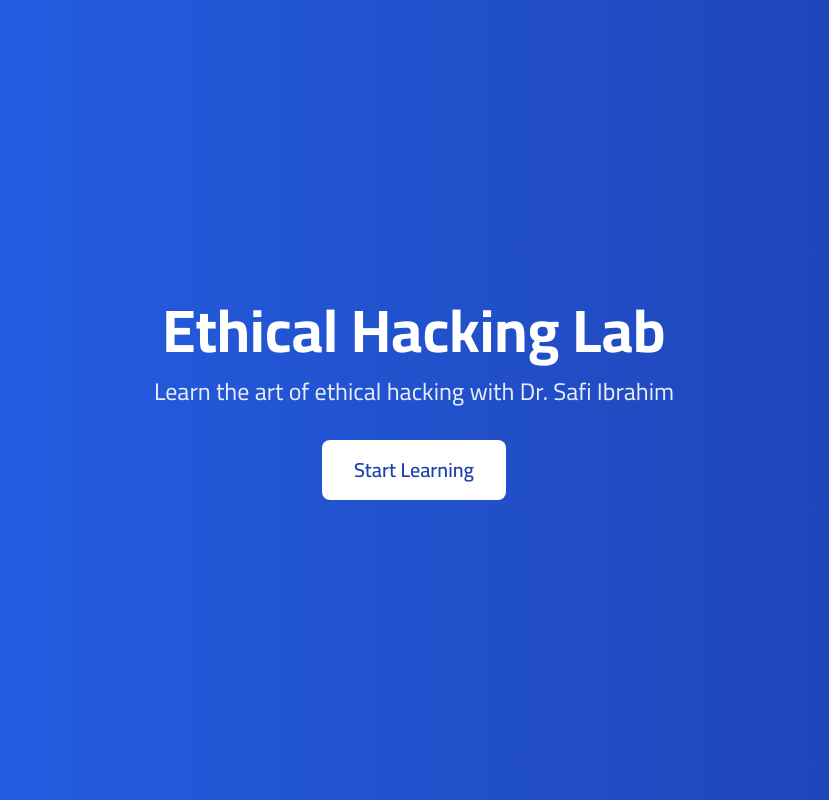
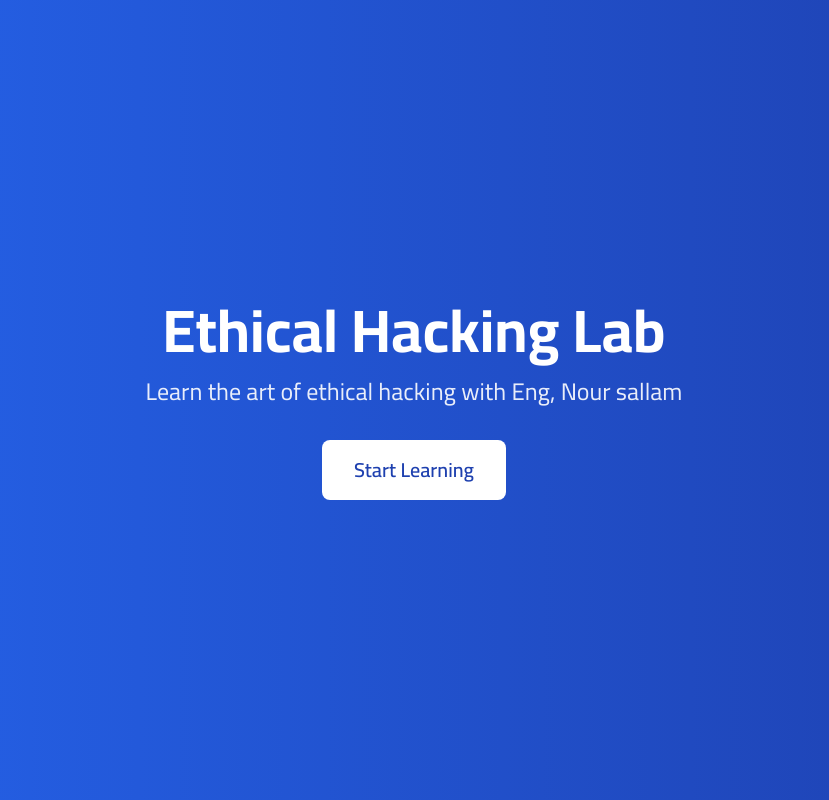
Before and after one commit to noursallam/thical-hacking-book, a plain HTML site: page index.html in a window 1280 px wide. Shown: the whole page, without its empty margins (226-1055 px from the left). Drawn offline with nearby package versions, Linux system fonts and the light colour scheme.

Commit message:
first commit

```diff
--- a/index.html
+++ b/index.html
@@ -25,7 +25,7 @@
     <!-- Main Content -->
     <div class="text-center">
         <h1 class="text-4xl md:text-6xl font-bold text-white mb-4">Ethical Hacking Lab</h1>
-        <p class="text-xl md:text-2xl text-white opacity-90 mb-8">Learn the art of ethical hacking with Dr. Safi Ibrahim</p>
+        <p class="text-xl md:text-2xl text-white opacity-90 mb-8">Learn the art of ethical hacking with Eng, Nour sallam</p>
         <a href="lec1.html" class="start-button inline-block bg-white text-blue-800 px-8 py-4 rounded-lg text-xl font-semibold hover:bg-blue-50 transition-all">
             Start Learning
         </a>
```
